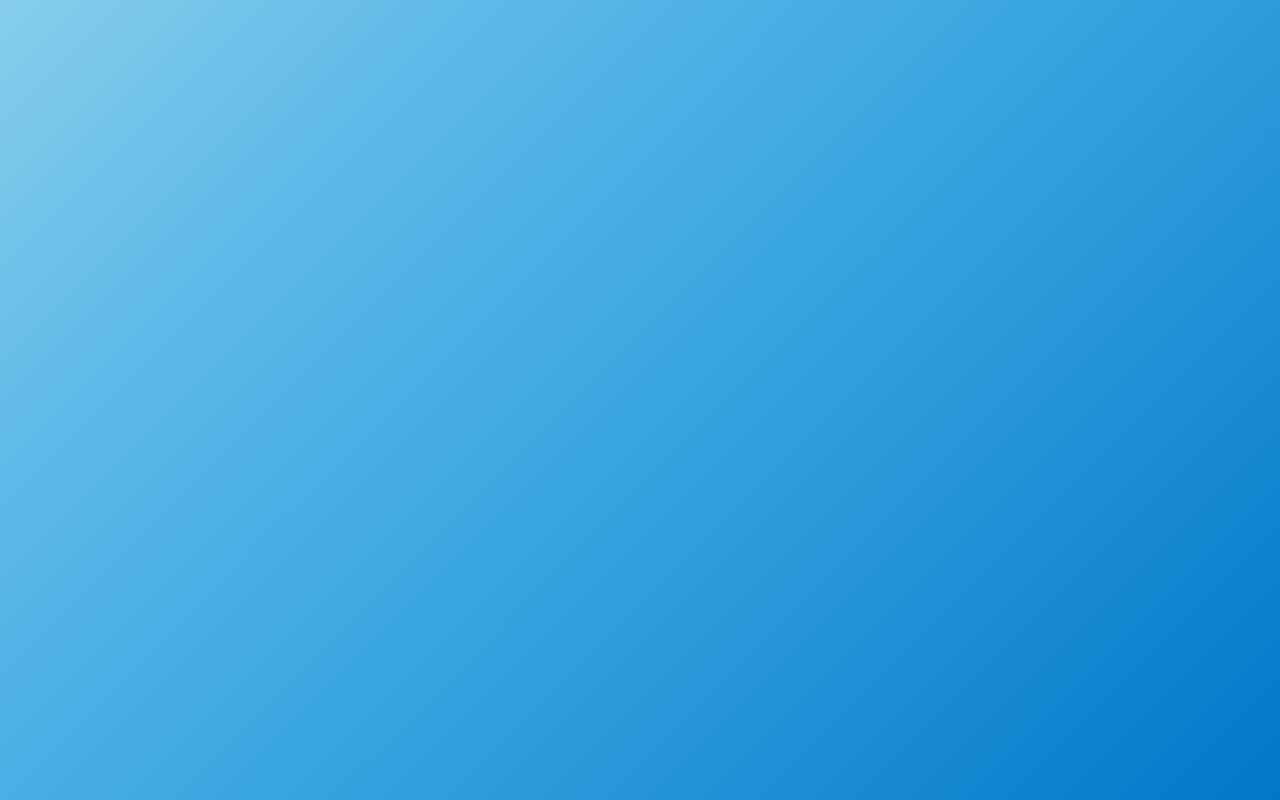
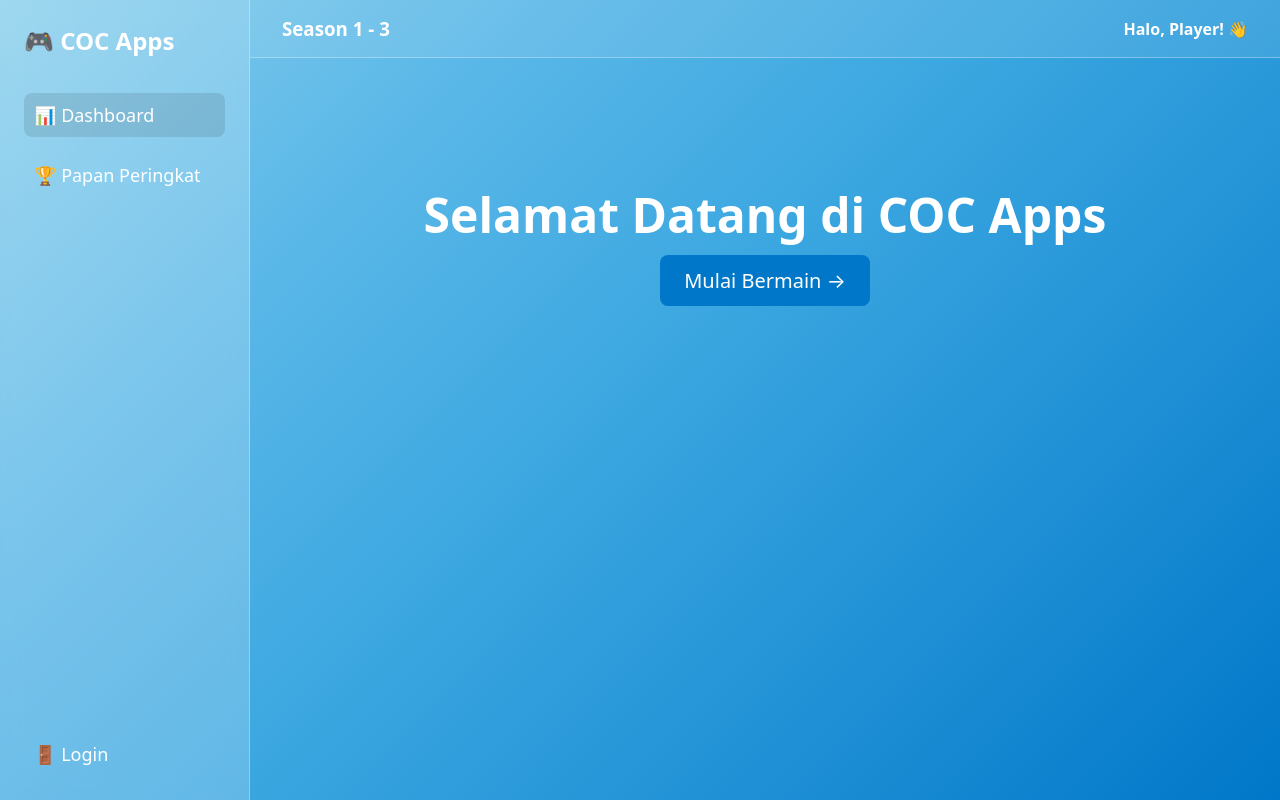
Before and after one commit to kafkalintang/coc-apps, a Next.js app: page / in a window 1280 px wide. Before the commit this address had no page. Built offline with nearby package versions, Linux system fonts and the light colour scheme.

Commit message:
tampilan awal

```diff
--- a/app/layout.tsx
+++ b/app/layout.tsx
@@ -1,29 +1,64 @@
-import type { Metadata } from "next";
-import { Geist, Geist_Mono } from "next/font/google";
-import "./globals.css";
-
-const geistSans = Geist({
-  variable: "--font-geist-sans",
-  subsets: ["latin"],
-});
-
-const geistMono = Geist_Mono({
-  variable: "--font-geist-mono",
-  subsets: ["latin"],
-});
+import type { Metadata } from 'next';
+import './globals.css';
 
 export const metadata: Metadata = {
-  title: "Create Next App",
-  description: "Generated by create next app",
+  title: 'COC Apps',
+  description: 'Game Dashboard by Ruangguru',
 };
 
-export default function RootLayout({ children }: LayoutProps<"/">) {
+export default function RootLayout({
+  children,
+}: {
+  children: React.ReactNode;
+}) {
   return (
-    <html
-      lang="en"
-      className={`${geistSans.variable} ${geistMono.variable} h-full antialiased`}
-    >
-      <body className="min-h-full flex flex-col">{children}</body>
+    <html lang="en">
+      <body style={{ display: 'flex', minHeight: '100vh', margin: 0 }}>
+        {/* SIDEBAR */}
+        <aside style={{
+          width: '250px',
+          background: 'rgba(255, 255, 255, 0.2)',
+          backdropFilter: 'blur(10px)',
+          borderRight: '1px solid rgba(255,255,255,0.3)',
+          padding: '24px',
+          display: 'flex',
+          flexDirection: 'column',
+          gap: '16px'
+        }}>
+          <h2 style={{ color: '#fff', fontSize: '24px', marginBottom: '20px' }}>🎮 COC Apps</h2>
+
+          <a href="/dashboard" style={{ color: '#fff', fontSize: '18px', padding: '10px', background: 'rgba(0,0,0,0.1)', borderRadius: '8px' }}>
+            📊 Dashboard
+          </a>
+          <a href="/dashboard/leaderboard" style={{ color: '#fff', fontSize: '18px', padding: '10px', borderRadius: '8px' }}>
+            🏆 Papan Peringkat
+          </a>
+          <a href="/login" style={{ color: '#fff', fontSize: '18px', padding: '10px', borderRadius: '8px', marginTop: 'auto' }}>
+            🚪 Login
+          </a>
+        </aside>
+
+        {/* KONTEN UTAMA */}
+        <main style={{ flex: 1, display: 'flex', flexDirection: 'column' }}>
+          {/* NAVBAR */}
+          <header style={{
+            background: 'rgba(255, 255, 255, 0.1)',
+            padding: '16px 32px',
+            display: 'flex',
+            justifyContent: 'space-between',
+            alignItems: 'center',
+            borderBottom: '1px solid rgba(255,255,255,0.3)'
+          }}>
+            <h3 style={{ color: '#fff', margin: 0 }}>Season 1 - 3</h3>
+            <div style={{ color: '#fff', fontWeight: 'bold' }}>Halo, Player! 👋</div>
+          </header>
+
+          {/* HALAMAN (page.tsx) AKAN MASUK KE SINI */}
+          <div style={{ padding: '24px', flex: 1, overflowY: 'auto' }}>
+            {children}
+          </div>
+        </main>
+      </body>
     </html>
   );
 }
--- a/app/page.tsx
+++ b/app/page.tsx
@@ -1,5 +1,12 @@
-import { redirect } from 'next/navigation';
+import Link from 'next/link';
 
 export default function Home() {
-  redirect('/dashboard');
+  return (
+    <div style={{ color: '#fff', textAlign: 'center', marginTop: '100px' }}>
+      <h1 style={{ fontSize: '48px', marginBottom: '20px' }}>Selamat Datang di COC Apps</h1>
+      <Link href="/dashboard" style={{ background: '#0077c8', padding: '12px 24px', color: '#fff', borderRadius: '8px', fontSize: '20px' }}>
+        Mulai Bermain →
+      </Link>
+    </div>
+  );
 }
--- a/package.json
+++ b/package.json
@@ -9,6 +9,7 @@
     "lint": "eslint"
   },
   "dependencies": {
+    "axios": "^1.21.1",
     "next": "16.4.6",
     "react": "19.3.0",
     "react-dom": "19.3.0"
```
Also changed, not shown: app/dashboard/page.tsx (+8 -37 lines), 1 other file (tests, documents, lock files or other folders).
